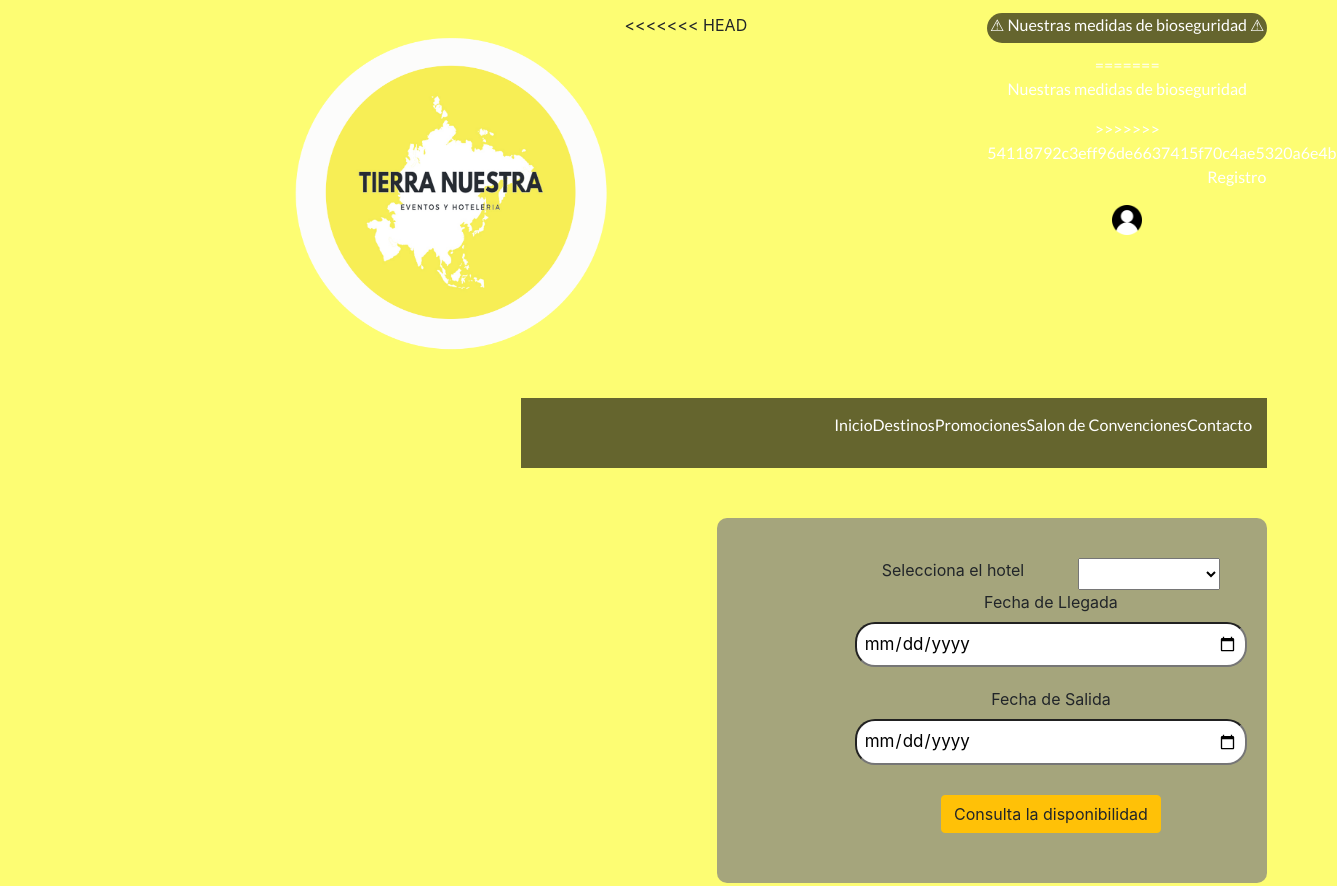
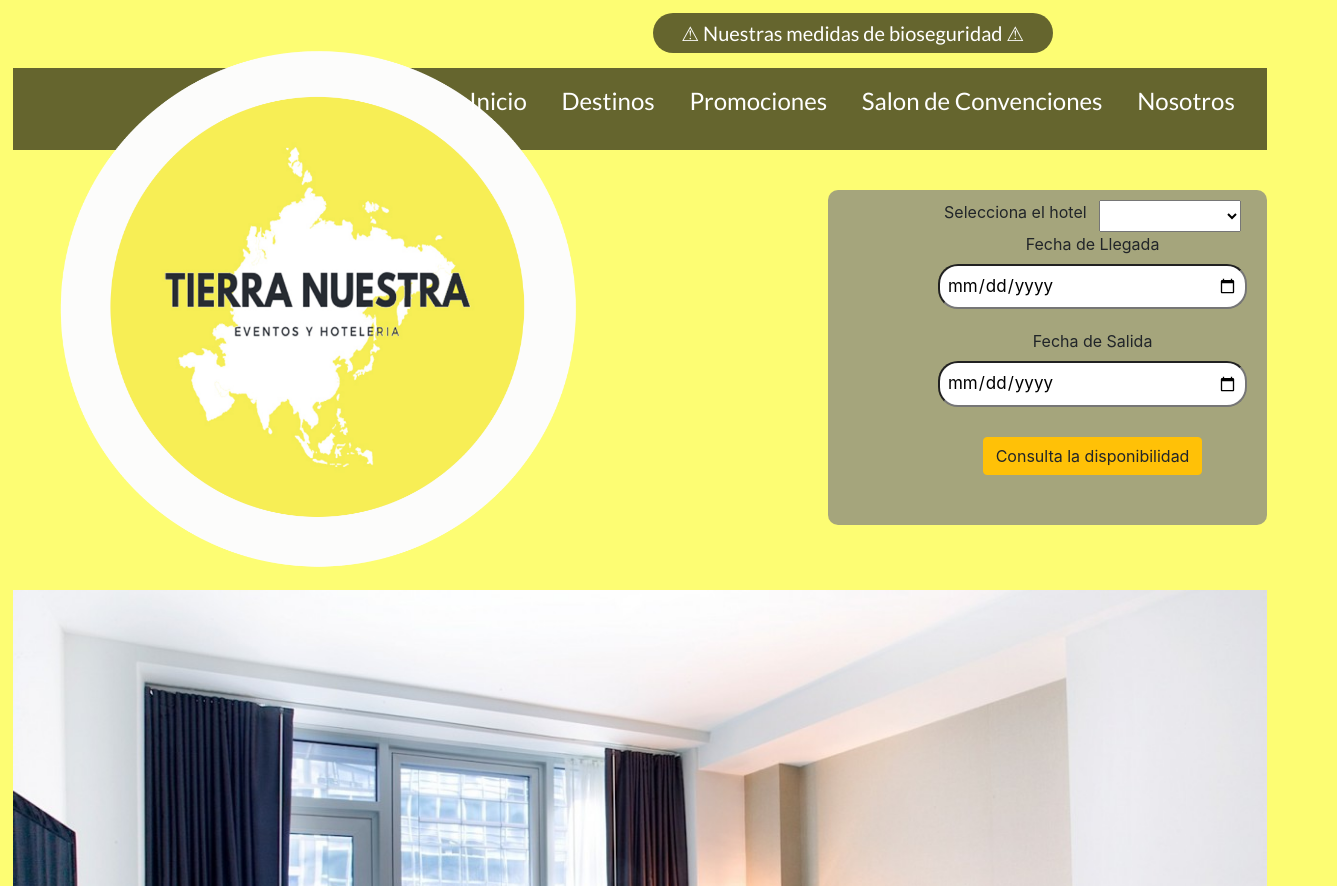
Before and after one commit to MiguelLopez2020/Hotel_tierra_buena, a plain HTML site: page assets/html/index.html in a window 1280 px wide. Shown: the top 886 px of the page, 1337 px wide, since content can reach past the window. Drawn offline with Linux system fonts and the light colour scheme.

Commit message:
se organizo rama main

```diff
--- a/assets/css/styles.css
+++ b/assets/css/styles.css
@@ -12,27 +12,16 @@ body {
     margin-top: 25px;
     padding: 15px;
     background-color: rgb(0, 0, 0, 0.6);
-    padding-left: 25%;
+    padding-left: 35%;
 }
 
-.circulo {
-    background-color: white;
-    border: black solid 1px;
-    width: 150px;
-    height: 150px;
-    border-radius: 100px;
-    margin-left: 20px;
-    margin-top: 20px;
-}
 
-.logo {
-    width: 50px;
-    height: 50px;
-}
+
 
 .navBar div {
     color: white;
     font-family: 'Lato', sans-serif;
+    font-size: 24px;
 }
 
 .parameters {
@@ -42,9 +31,9 @@ body {
     text-align: right;
     background-color: rgb(128, 128, 128, 0.7);
     padding-left: 25%;
-    padding-top: 40px;
+    padding-top: 10px;
     padding-bottom: 50px;
-    margin-top: 50px;
+    margin-top: 10px;
 }
 
 .slider {
@@ -144,17 +133,18 @@ a {
 }
 
 .medidas-miguel {
-    width: 280px;
-    height: 30px;
+    width: 400px;
+    height: 40px;
     background-color: rgb(0, 0, 0, 0.6);
     border-radius: 30px;
-    margin-left: 240px;
+    margin-left: 50px;
     color: white;
     font-family: 'Lato', sans-serif;
     text-align: center;
     margin-top: 0px;
-    padding: auto;
+    padding: 5px;
     text-decoration: none;
+    font-size: 20px;
 
 }
 
@@ -205,7 +195,17 @@ footer {
 .reserva {
     margin-bottom: 10px;
 }
-
+.reserva{
+    height: 400px;
+    display: flex;
+    flex-wrap: wrap;
+    justify-content: space-around;
+    text-align: right;
+    margin-top: 30px;
+    padding: 0px;
+    background-color: rgb(253, 253, 115);
+    padding-left: 65%;
+}
 .contenedor {
 
     background: rgb(253, 253, 115);
@@ -218,17 +218,20 @@ footer {
 
 
 .elemento1{
-    margin-left: 220px;
+    margin-left: 290px;
     padding-right: 15px;
     margin: top 20px; ;
 }
-
+.elemento1 p{
+    font-size: 25px;
+    color: #000;
+}
 .contenedor {
     height: 30px;
     background: rgb(253, 253, 115);
     display: flex;
     flex-wrap: wrap;
-    justify-content: flex-end;
+    justify-content:left;
     margin: 0px
 }
 
--- a/assets/html/index.html
+++ b/assets/html/index.html
@@ -17,21 +17,16 @@
             <div class="contenedor">
 
 
-                <div class="elemento"><img src="../img/logo_nuestrat.png" width="350px" height="350px" alt=""></div>
+                <div class="elemento"><img src="../img/logo_nuestrat.png" width="580px" height="580px" alt=""></div>
 
-<<<<<<< HEAD
                 <div class="medidas-miguel">
                     <p> <a href="medidas.html">&#9888 Nuestras medidas de bioseguridad &#9888</a></p>
-=======
-                <div class="medidas">
-                    <p > <a href="medidas.html"></a> Nuestras medidas de bioseguridad </p>
->>>>>>> 54118792c3eff96de6637415f70c4ae5320a6e4b
                 </div>
                 <div class="elemento1">
                     <p> <a href="registro.html">Registro</a></p>
                 </div>
                 <div>
-                <div class="elemento2"><img src="../img/user.png" width="30px" height="30px" alt=""></div>
+                <div class="elemento2"><img src="../img/user.png" width="50px" height="50px" alt=""></div>
             </div>
     </div>
 
@@ -51,7 +46,7 @@
             <p><a href="convenciones.html">Salon de Convenciones</a></p>
         </div>
         <div>
-            <p><a href="contacto.html">Contacto</a></p>
+            <p><a href="inicio.html">Nosotros</a></p>
         </div>
     </div>
     <div class="reserva">
```
